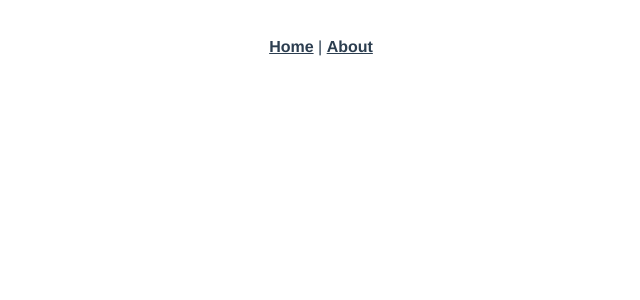
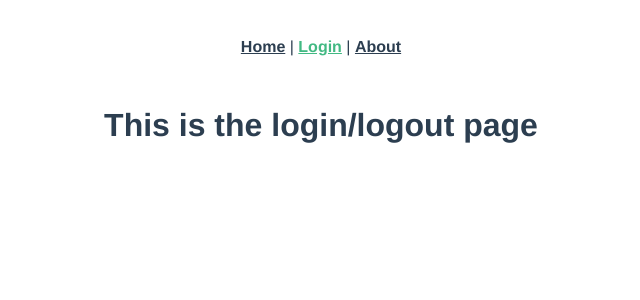
Before and after one commit to gluehloch/vue-jwt-example, a Vue app: page /login in a window 1280 px wide. Shown: the top 300 px of the page, without its empty margins (319-959 px from the left). Built offline with nearby package versions, Linux system fonts and the light colour scheme.

Commit message:
Added a login/logout route and view.

```diff
--- a/src/App.vue
+++ b/src/App.vue
@@ -2,6 +2,7 @@
   <div id="app">
     <div id="nav">
       <router-link to="/">Home</router-link> |
+      <router-link to="/login">Login</router-link> |
       <router-link to="/about">About</router-link>
     </div>
     <router-view/>
--- a/src/components/HelloWorld.vue
+++ b/src/components/HelloWorld.vue
@@ -41,6 +41,11 @@ import { Component, Prop, Vue } from 'vue-property-decorator'
 @Component
 export default class HelloWorld extends Vue {
   @Prop() private msg!: string;
+
+  mounted() {
+    console.log('HelloWorld :: mounted')
+    return 100
+  }
 }
 </script>
 
--- a/src/router/index.ts
+++ b/src/router/index.ts
@@ -1,6 +1,7 @@
 import Vue from 'vue'
 import VueRouter, { RouteConfig } from 'vue-router'
 import Home from '../views/Home.vue'
+import Login from '../views/Login.vue'
 
 Vue.use(VueRouter)
 
@@ -9,6 +10,11 @@ const routes: Array<RouteConfig> = [
     path: '/',
     name: 'Home',
     component: Home
+  },
+  {
+    path: '/login',
+    name: 'Login',
+    component: Login
   },
   {
     path: '/about',
--- /dev/null
+++ b/src/views/Login.vue
@@ -0,0 +1,11 @@
+<template>
+  <div>
+    <h1>This is the login/logout page</h1>
+  </div>
+</template>
+<script lang="ts">
+import { Component, Vue } from 'vue-property-decorator'
+
+@Component
+export default class Login extends Vue {}
+</script>
```
Also changed, not shown: .eslintrc.js, 1 other file (tests, documents, lock files or other folders).
